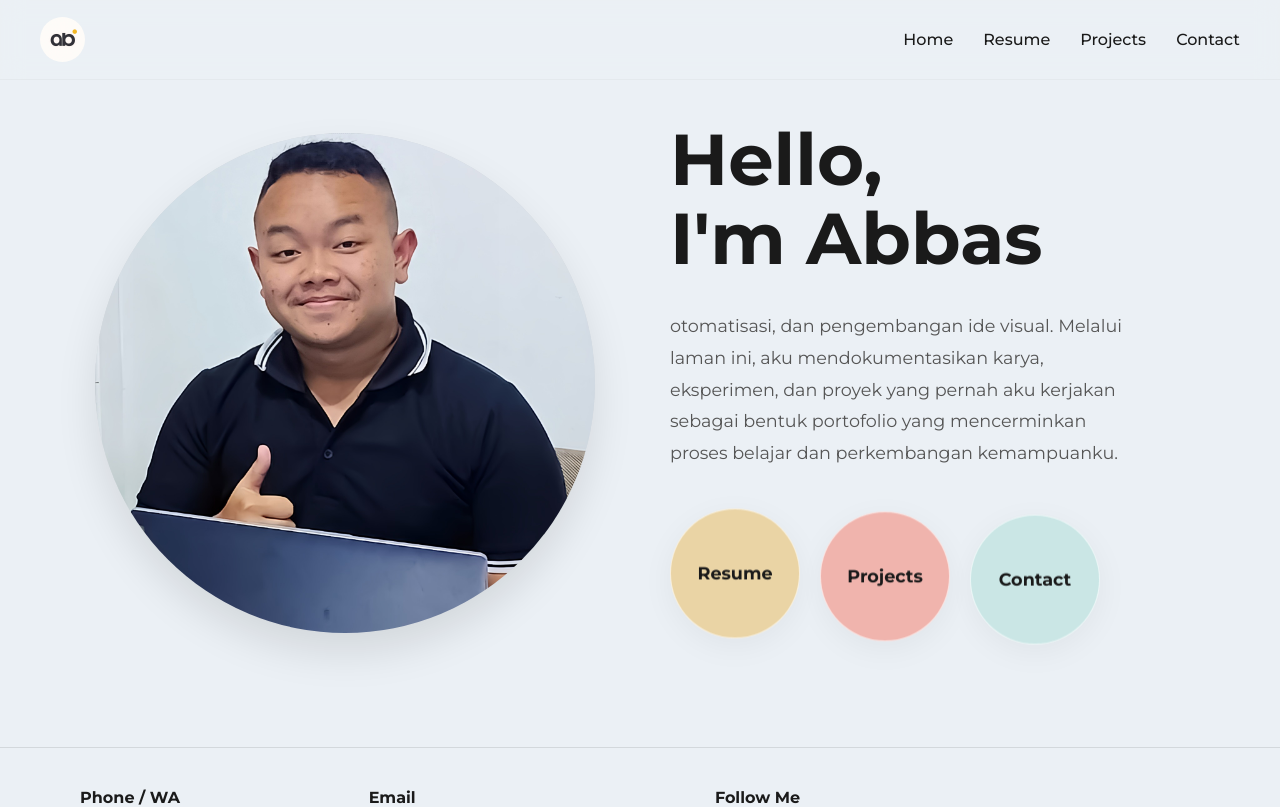
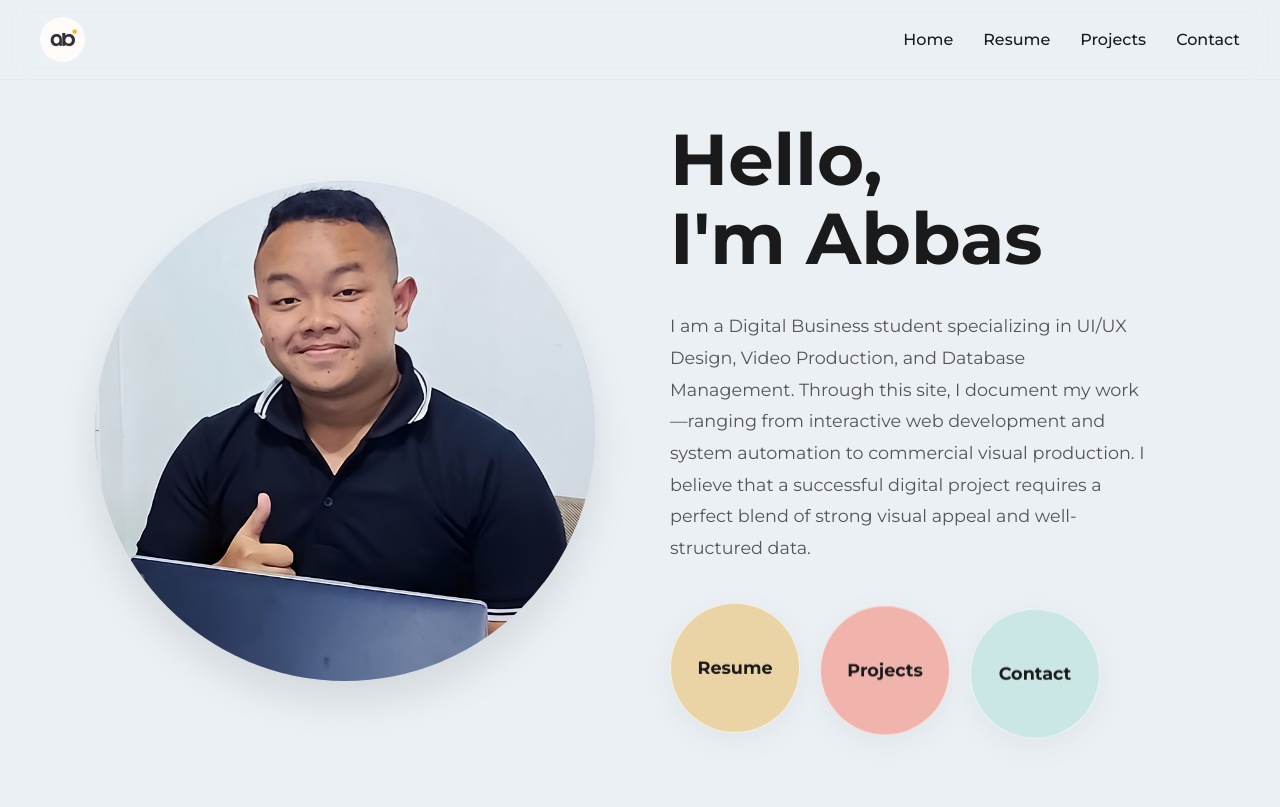
Before and after one commit to Bazzsnack/web-portofolio-abbas, a React (Vite) app: page / in a window 1280 px wide. Shown: the top 807 px of the page. Built offline with nearby package versions, Linux system fonts and the light colour scheme.

Commit message:
content: update home page bio text

```diff
--- a/src/pages/Home.jsx
+++ b/src/pages/Home.jsx
@@ -17,10 +17,11 @@ export default function Home() {
           <h1 className="greeting mb-4">I'm Abbas</h1>
 
           <p className="bio-text">
-            otomatisasi, dan pengembangan ide visual. Melalui laman ini, aku
-            mendokumentasikan karya, eksperimen, dan proyek yang pernah aku
-            kerjakan sebagai bentuk portofolio yang mencerminkan proses
-            belajar dan perkembangan kemampuanku.
+            I am a Digital Business student specializing in UI/UX Design, Video Production,
+            and Database Management. Through this site, I document my work—ranging from
+            interactive web development and system automation to commercial visual production.
+            I believe that a successful digital project requires a perfect blend of strong
+            visual appeal and well-structured data.
           </p>
 
           <div className="navigation-buttons">
```
